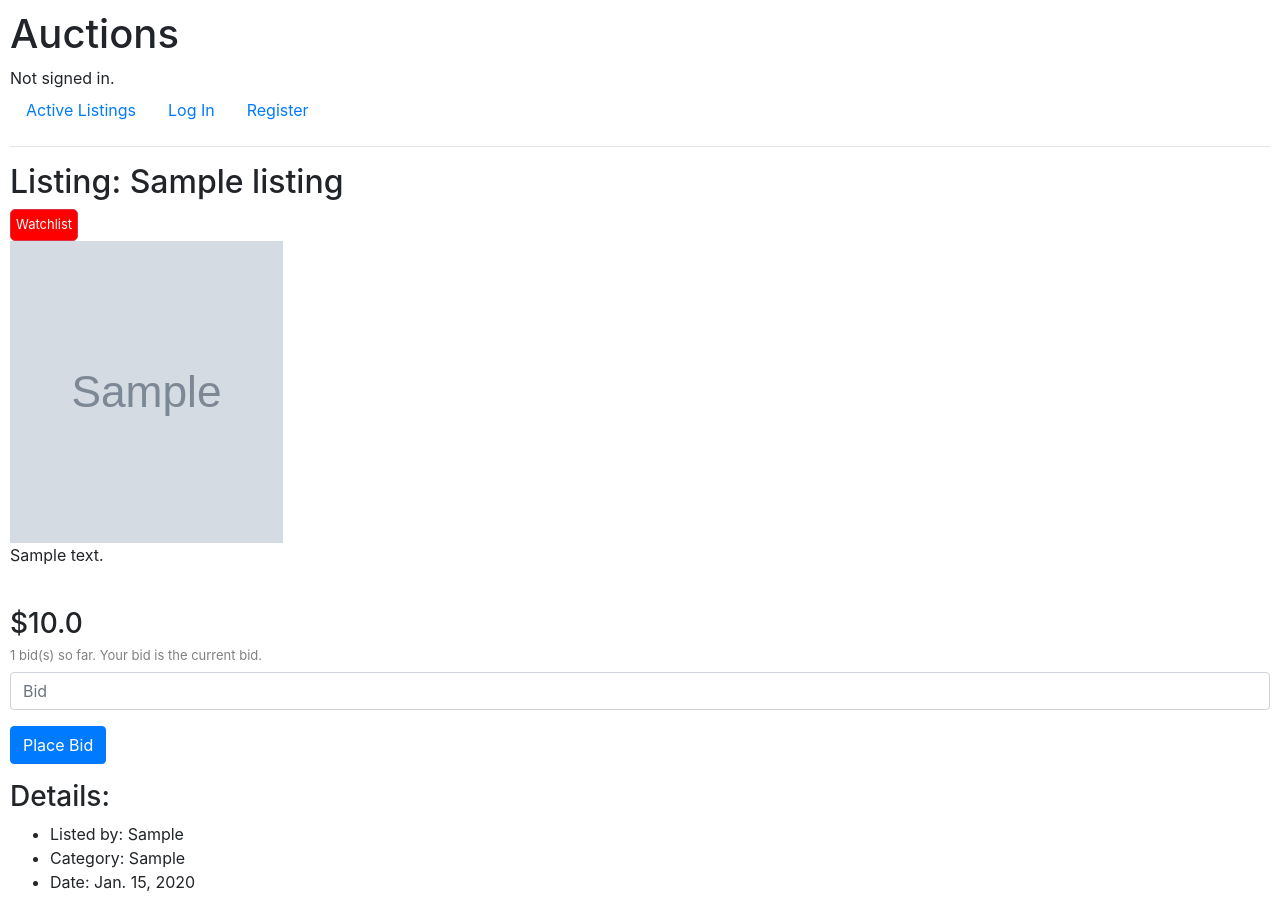
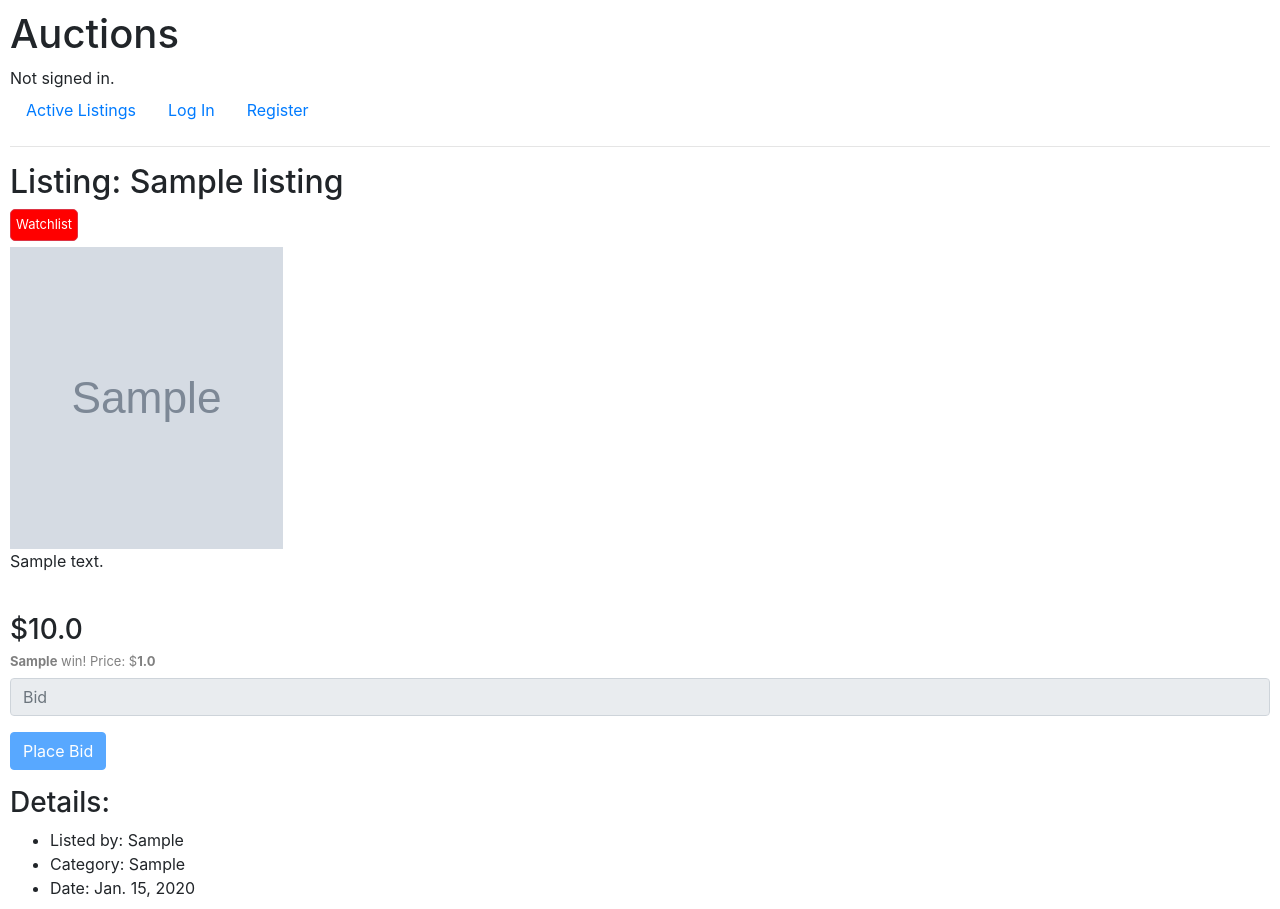
Before and after one commit to pkuzmichev/cs50_commerce, a Django app: page /listing/1 in a window 1280 px wide. Shown: the top 909 px of the page. Run offline with Django 3.2, Linux system fonts and the light colour scheme; tables that the repository leaves empty hold one stand-in row (values such as "Sample post"); grey boxes marked "Sample" are stand-in pictures; some libraries are stand-ins or nearby versions.

Commit message:
winner bid

```diff
--- a/auctions/models.py
+++ b/auctions/models.py
@@ -23,7 +23,9 @@ class Listings(models.Model):
     listed_by = models.CharField(max_length=30)
     category = models.CharField(max_length=30)
     photo = models.CharField(max_length=500, default='')
-
+    status = models.BooleanField(default=False)
+    winner = models.CharField(max_length=30, default='')
+    win_bid = models.FloatField(max_length=30, default=0)
 
 class Bids(models.Model):
     uuid = models.UUIDField(primary_key=True, default=uuid.uuid4, editable=False)
--- a/auctions/static/auctions/styles.css
+++ b/auctions/static/auctions/styles.css
@@ -47,3 +47,7 @@ sup {
     border-radius: 5px;
     font-size: small;
 }
+
+.inner {
+    display: inline-block;
+}
--- a/auctions/templates/auctions/listing.html
+++ b/auctions/templates/auctions/listing.html
@@ -13,21 +13,37 @@
 {% endif %}
 <h2>Listing: {{ name }}</h2>
 
+<div id="outer">
 {% if watchlist %}
-<a href="{% url 'watchlist_add' id %}" role="button"
-    class="is-watchlist btn btn-outline-success btn-lg">Watchlist<br></a>
+<div class="inner"><a href="{% url 'watchlist_add' id %}" role="button"
+    class="is-watchlist btn btn-outline-success btn-lg">Watchlist</a></div>
 {% else %}
-<a href="{% url 'watchlist_add' id %}" role="button" class="no-wathlist btn btn-outline-danger btn-lg">Watchlist<br></a>
+<div class="inner"><a href="{% url 'watchlist_add' id %}" role="button" class="no-wathlist btn btn-outline-danger btn-lg">Watchlist</a></div>
 {% endif %}
 {% if username == user_by %}
-    <a href="#}" role="button"
-        class="is-watchlist btn btn-outline-success btn-lg">Close<br></a>
+<div class="inner"><a href="{% url 'close' id %}" role="button" class="is-watchlist btn btn-outline-success btn-lg">Close</a></div>
+{% endif %}</div>
+{% if winner == username %}
+<div class="alert alert-primary" role="alert">
+    You win! Price: $<b>{{ win_price }}</b>
+</div>
 {% endif %}
+
 <img height="302" width="273" src="{{ image_url }}">
 <br>
 <p>{{ description }}</p>
 <br>
 <h3><a>${{ price }}</a></h3>
+{% if winner %}
+<form action="{% url 'add_bid' id %}" method="POST">
+    {% csrf_token %}
+    <div>
+        <sup><b>{{ winner }}</b> win! Price: $<b>{{ win_price }}</b></sup>
+        <p><input class="form-control" type="number" step="0.01" name="bid" placeholder="Bid" required disabled></p>
+    </div>
+    <p><input class="btn btn-primary" disabled type="submit" value="Place Bid"></p>
+</form>
+{% else %}
 <form action="{% url 'add_bid' id %}" method="POST">
     {% csrf_token %}
     <div>
@@ -36,7 +52,7 @@
     </div>
     <p><input class="btn btn-primary" type="submit" value="Place Bid"></p>
 </form>
-
+{% endif %}
 <h3>Details:</h3>
 <ul>
     <li>Listed by: {{ user_by }}</li>
--- a/auctions/urls.py
+++ b/auctions/urls.py
@@ -10,5 +10,6 @@ urlpatterns = [
     path("create_listing", views.create_listing, name="create_listing"),
     path("listing/<int:id>", views.listing, name="listing"),
     path("watchlist_add/<int:id>", views.watchlist_add, name="watchlist_add"),
-    path("add_bid/<int:id>", views.add_bid, name="add_bid")
+    path("add_bid/<int:id>", views.add_bid, name="add_bid"),
+    path("close/<int:id>", views.close, name="close")
 ]
--- a/auctions/views.py
+++ b/auctions/views.py
@@ -12,6 +12,7 @@ import datetime
 from auctions.verify import check_bid_count, user_by_user, get_max_bid
 from .models import User, Listings, Bids, Comments, Watchlist
 from django.contrib.auth.decorators import login_required
+from django.db.models import Max
 
 
 def index(request):
@@ -104,6 +105,14 @@ def listing(request, id):
     else:
         is_watchlist = Watchlist.objects.filter(
             user=request.user, item=id).exists()
+
+    if product.__dict__["status"] == 1:
+        win_user = product.__dict__["winner"]
+        winner_bid = product.__dict__["win_bid"]
+    else:
+        win_user = None
+        winner_bid = None
+
     return render(request, "auctions/listing.html", {
         "username": request.user.username,
         "name": product.__dict__["name"],
@@ -117,7 +126,9 @@ def listing(request, id):
         "message": None,
         "watchlist": is_watchlist,
         "count_bids": len(list(Bids.objects.filter(
-            product=product.__dict__['id']).values_list("bid_price", flat=True)))
+            product=product.__dict__['id']).values_list("bid_price", flat=True))),
+        "winner": win_user,
+        "win_price": winner_bid
     })
 
 
@@ -197,3 +208,33 @@ def add_bid(request, id):
         "count_bids": len(list(Bids.objects.filter(
             product=product.__dict__['id']).values_list("bid_price", flat=True)))
     })
+
+def close(request, id):
+    product = Listings.objects.get(pk=id)
+
+    product_bids = Bids.objects.filter(product=id)
+    winner_bid = product_bids.filter().aggregate(Max('bid_price'))['bid_price__max']
+
+    Listings.objects.filter(id=id).update(
+        status=True,
+        winner=Bids.objects.get(bid_price=winner_bid).user_by,
+        win_bid=winner_bid
+        )
+
+    win_user = Bids.objects.get(bid_price=winner_bid).user_by
+
+    return render(request, "auctions/listing.html", {
+        "username": request.user.username,
+        "name": product.__dict__["name"],
+        "description": product.__dict__["description"],
+        "price": product.__dict__["price"],
+        "user_by": product.__dict__["listed_by"],
+        "category": product.__dict__["category"],
+        "create_date": product.__dict__["create_date"],
+        "image_url": product.__dict__["photo"],
+        "id": product.__dict__["id"],
+        "message": "Listing was close. Winner: {0}, price: {1}".format(win_user, winner_bid),
+        "watchlist": Watchlist.objects.filter(user=request.user, item=id).exists(),
+        "count_bids": len(list(Bids.objects.filter(
+            product=product.__dict__['id']).values_list("bid_price", flat=True)))
+    })
```
Also changed, not shown: auctions/migrations/0006_listings_status.py (added), auctions/migrations/0007_listings_winner.py (added), auctions/migrations/0008_listings_win_bid.py (added).
